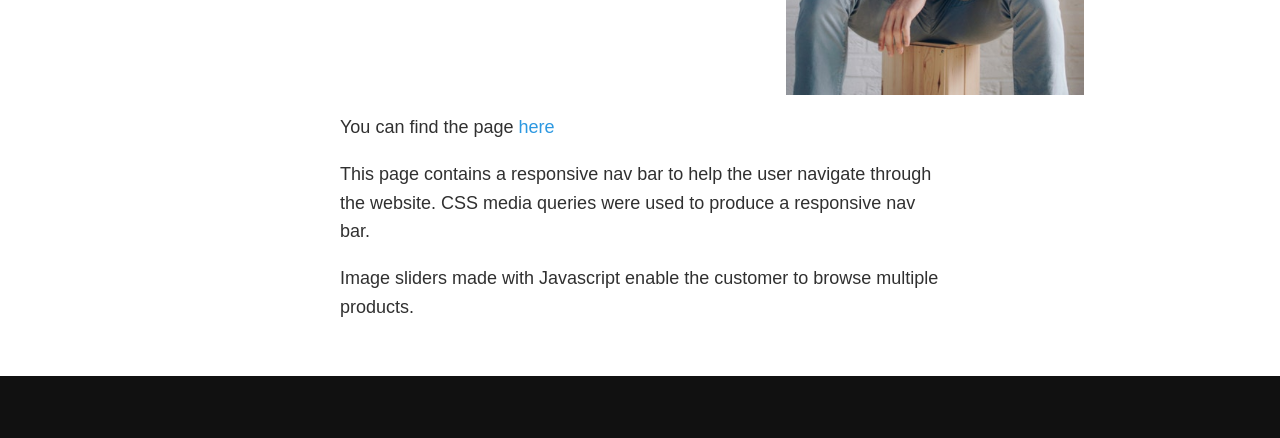
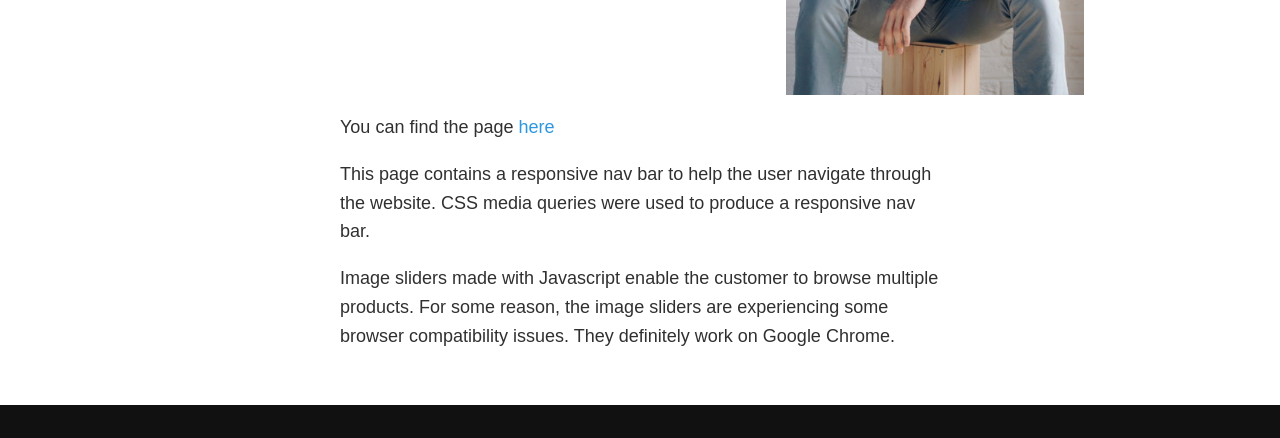
Before and after one commit to Nicolasbuisson/PortfolioWebsite, a plain HTML site: page portfolio-item-UrbanStyles.html in a window 1280 px wide. Shown: the part 797-1235 px from the top of the page. Drawn offline with Linux system fonts and the light colour scheme.

Commit message:
updated description to Urban Styles

```diff
--- a/portfolio-item-UrbanStyles.html
+++ b/portfolio-item-UrbanStyles.html
@@ -47,7 +47,8 @@
             </div>
             <p>You can find the page <a href="https://nicolasbuisson.github.io/BrandShowcaseUrbanStyles/">here</a></p>
             <p>This page contains a responsive nav bar to help the user navigate through the website. CSS media queries were used to produce a responsive nav bar.</p>
-            <p>Image sliders made with Javascript enable the customer to browse multiple products.</p>
+            <p>Image sliders made with Javascript enable the customer to browse multiple products.
+                For some reason, the image sliders are experiencing some browser compatibility issues. They definitely work on Google Chrome.</p>
         </div>
 
         <!-- Footer -->
```
